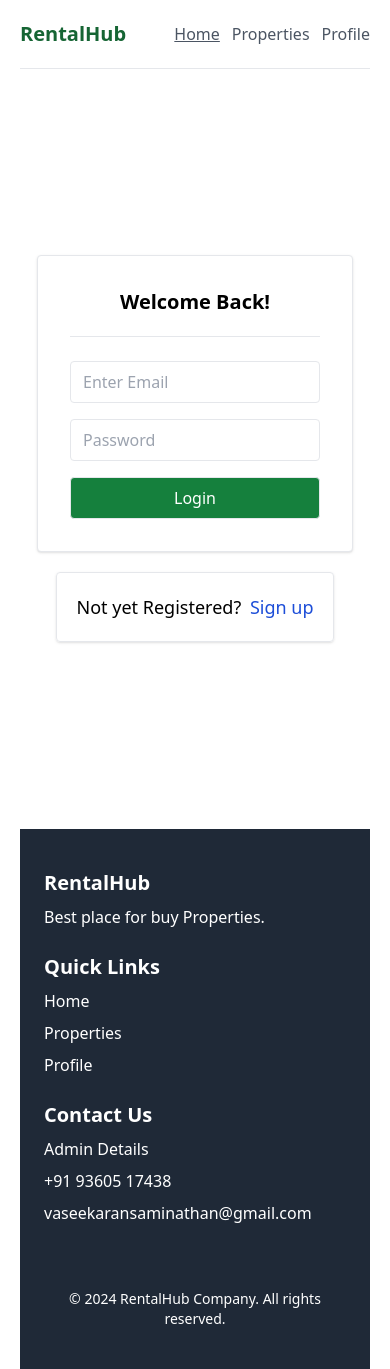
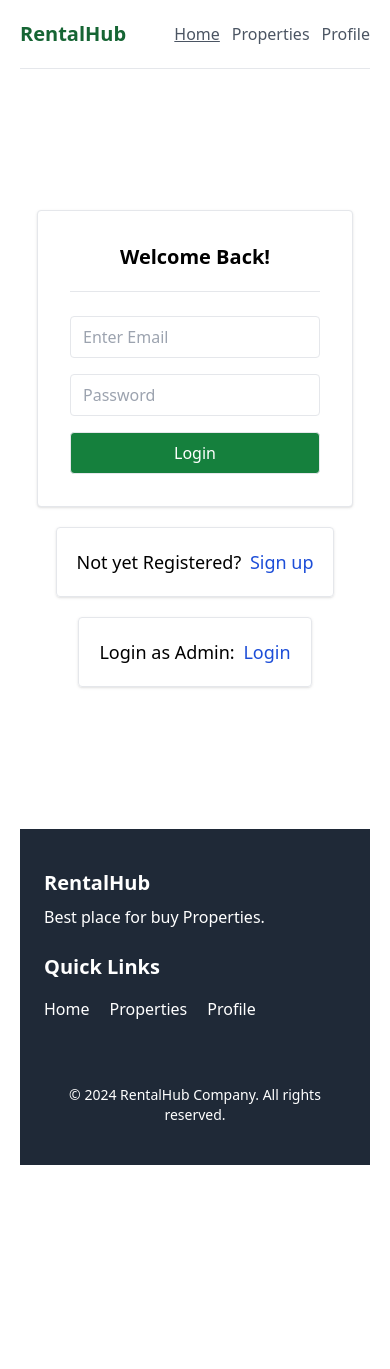
Before and after one commit to Vaseekaran-S/RentalHub, a React (Create React App) app in the folder client/: page / in a window 390 px wide. After the commit the page ends 1165 px from the top, so only its background shows below. Built offline with nearby package versions, Linux system fonts and the light colour scheme; the HTML template or start-up script is replaced by a standard one.

Commit message:
feat: login and signup for admin

```diff
--- a/client/src/components/cards/registration/index.jsx
+++ b/client/src/components/cards/registration/index.jsx
@@ -101,6 +101,11 @@ export default function RegistrationForm({ type }) {
                         {boxTitle} <Link className='text-blue-700 hover:text-blue-800 ml-1' to={bottomAction}>{bottomBtn}</Link>
                     </h2>
                 </div>
+                <div className="rounded shadow border p-5 sm:min-w-[350px] hover:shadow-lg">
+                    <h2 className='font-medium text-lg text-center'>
+                        {login ? 'Login' : 'Register'} as Admin: <Link className='text-blue-700 hover:text-blue-800 ml-1' to={`/admin-${login? 'login' : 'signup'}`}>{login? 'Login' : 'Register'}</Link>
+                    </h2>
+                </div>
             </div>
         </>
     )
--- a/client/src/layout/footer.jsx
+++ b/client/src/layout/footer.jsx
@@ -12,9 +12,9 @@ const Footer = () => {
           </div>
 
           {/* Navigation Links */}
-          <div className="w-full lg:w-1/3 mb-6 lg:mb-0">
+          <div className="w-full lg:w-2/3 mb-6 lg:mb-0">
             <h2 className="text-xl font-bold">Quick Links</h2>
-            <ul className="mt-2">
+            <ul className="mt-2 flex gap-5">
               <li className="mt-2">
                 <a href="/" className="hover:underline">Home</a>
               </li>
@@ -23,21 +23,6 @@ const Footer = () => {
               </li>
               <li className="mt-2">
                 <a href="/profile" className="hover:underline">Profile</a>
-              </li>
-            </ul>
-          </div>
-
-          <div className="w-full lg:w-1/3 mb-6 lg:mb-0">
-            <h2 className="text-xl font-bold">Contact Us</h2>
-            <ul className="mt-2">
-              <li className="mt-2">
-                <a href="/admin" className="hover:underline">Admin Details</a>
-              </li>
-              <li className="mt-2">
-                <a href="tel:+919360517438" className="hover:underline">+91 93605 17438</a>
-              </li>
-              <li className="mt-2">
-                <a href="mailto:vaseekaransaminathan@gmail.com" className="hover:underline">vaseekaransaminathan@gmail.com</a>
               </li>
             </ul>
           </div>
--- a/client/src/pages/admin/login/index.jsx
+++ b/client/src/pages/admin/login/index.jsx
@@ -42,7 +42,7 @@ function AdminLogin({ setIsAdmin }) {
             </div>
                 <div className="rounded shadow border p-5 sm:min-w-[350px] hover:shadow-lg">
                     <h2 className='font-medium text-lg text-center'>
-                        Already Registered? <Link className='text-blue-700 hover:text-blue-800 ml-1' to="/admin">Login Here</Link>
+                        Not yet Registered? <Link className='text-blue-700 hover:text-blue-800 ml-1' to="/admin-signup">Login Here</Link>
                     </h2>
                 </div>
         </div>
--- a/client/src/pages/admin/signup/index.jsx
+++ b/client/src/pages/admin/signup/index.jsx
@@ -72,7 +72,7 @@ export default function AdminSignUp({ type }) {
                 </div>
                 <div className="rounded shadow border p-5 sm:min-w-[350px] hover:shadow-lg">
                     <h2 className='font-medium text-lg text-center'>
-                        Already Registered? <Link className='text-blue-700 hover:text-blue-800 ml-1' to="/admin">Login Here</Link>
+                        Already Registered? <Link className='text-blue-700 hover:text-blue-800 ml-1' to="/admin-login">Login Here</Link>
                     </h2>
                 </div>
             </div>
```
